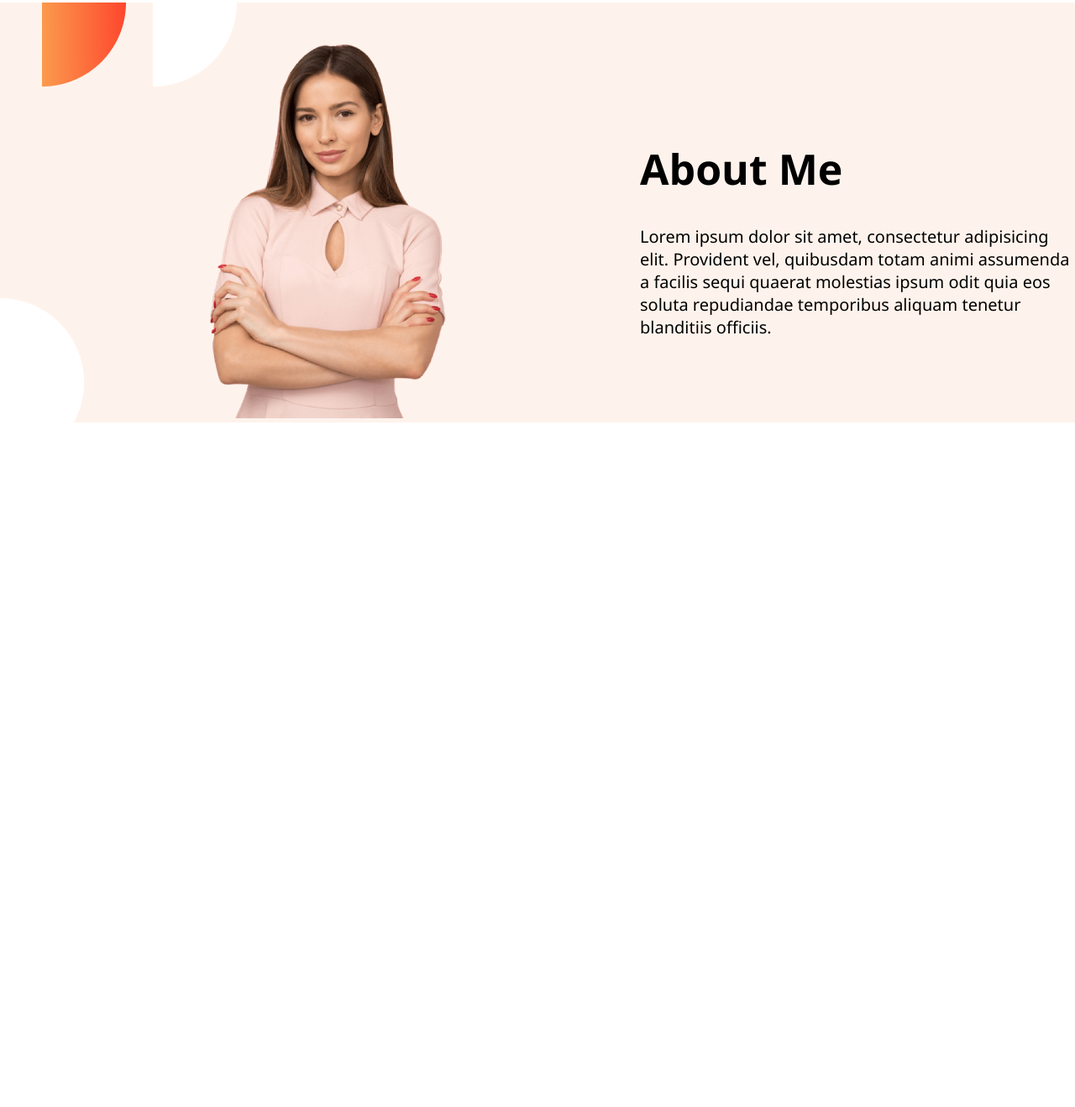
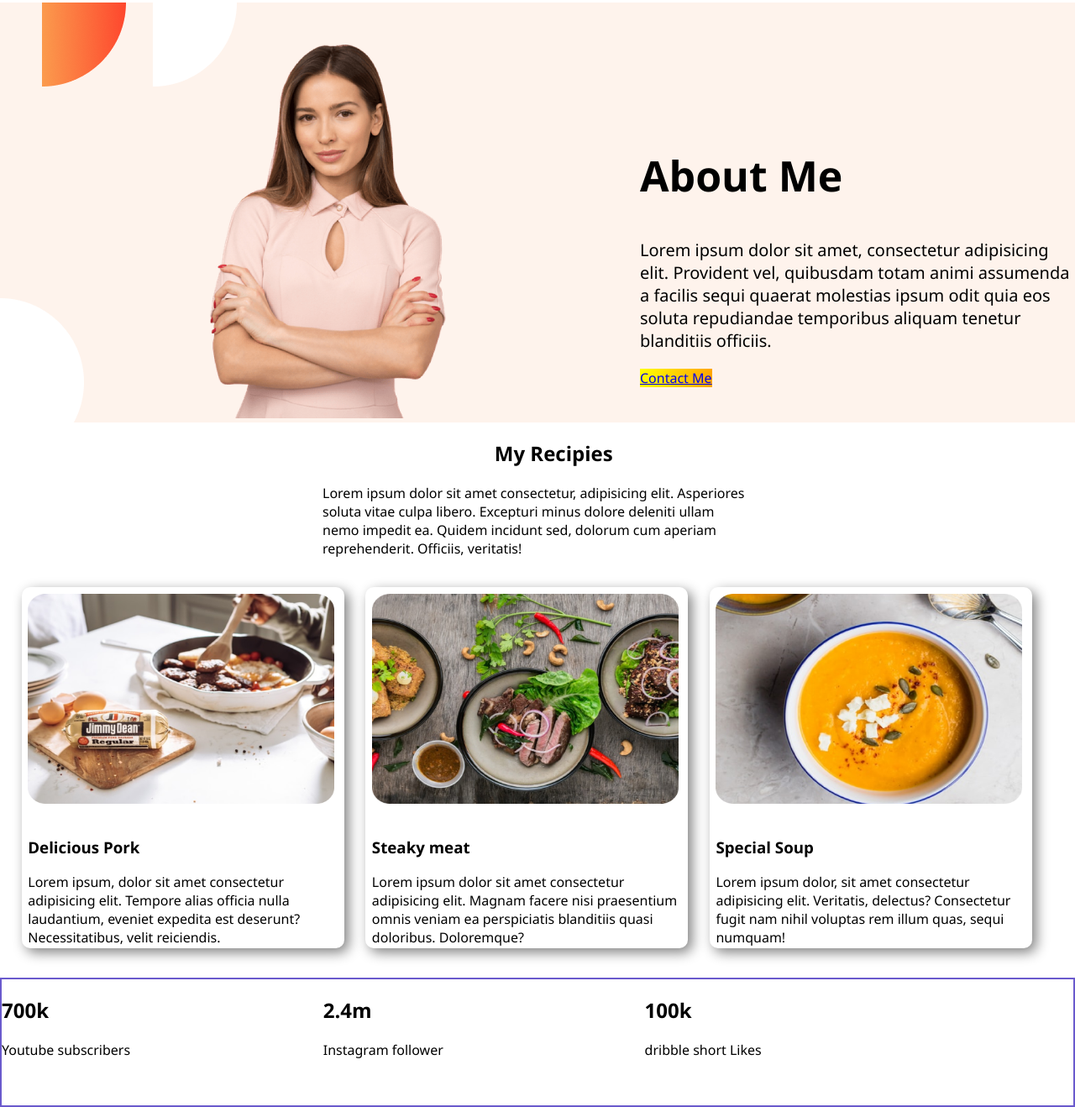
Before and after one commit to arifulislam5/food-network, a plain HTML site: page index.html in a window 1280 px wide. Shown: the part 617-1935 px from the top of the page at 84% size. Before the commit the page ends 1120 px from the top, so only its background shows below. Drawn offline with Linux system fonts and the light colour scheme.

Commit message:
most of the part is done

```diff
--- a/index.html
+++ b/index.html
@@ -15,15 +15,66 @@
         <div class="half-width first-section-second-width">
             <img id="first-section-image" src="images/Group 8425.png" alt="">
         </div>
-    </section>
-    <div class="second_section" >
+        </section>
+        <section>
+            <div class="second_section" >
         <div class="half-width second-section-first-width">
             <img id="second-section-image" src="images/Person Image.png" alt="">
         </div>
         <div class="half-width second-section-second-width">
             <h1>About Me</h1>
             <p>Lorem ipsum dolor sit amet, consectetur adipisicing elit. Provident vel, quibusdam totam animi assumenda a facilis sequi quaerat molestias ipsum odit quia eos soluta repudiandae temporibus aliquam tenetur blanditiis officiis.</p>
+            <a class="button" href="https://www.google.com" target="_blank" rel="noopener noreferrer">Contact Me</a>
         </div>
     </div>
+    </section>
+    <section class="my-receipe">
+        <h1>My Recipies</h1>
+        <p>Lorem ipsum dolor sit amet consectetur, adipisicing elit. Asperiores soluta vitae culpa libero. Excepturi minus dolore deleniti ullam nemo impedit ea. Quidem incidunt sed, dolorum cum aperiam reprehenderit. Officiis, veritatis!</p>
+    </section>
+    <section class="cardDeck">
+        <div class="card">
+            <div class="img">
+                <img class="card-img" src="images/pork.jpg" alt="">
+            </div>
+            <div class="description">
+                <h3>Delicious Pork</h3>
+                <p>Lorem ipsum, dolor sit amet consectetur adipisicing elit. Tempore alias officia nulla laudantium, eveniet expedita est deserunt? Necessitatibus, velit reiciendis.</p>
+            </div>
+        </div>
+        <div class="card">
+            <div class="img">
+                <img class="card-img" src="images/meat.jpg" alt="">
+            </div>
+            <div class="description">
+                <h3>Steaky meat</h3>
+                <p>Lorem ipsum dolor sit amet consectetur adipisicing elit. Magnam facere nisi praesentium omnis veniam ea perspiciatis blanditiis quasi doloribus. Doloremque?</p>
+            </div>
+        </div>
+        <div class="card">
+            <div class="img">
+                <img  class="card-img" src="images/cup.png" alt="">
+            </div>
+            <div class="description">
+                <h3>Special Soup</h3>
+                <p>Lorem ipsum dolor, sit amet consectetur adipisicing elit. Veritatis, delectus? Consectetur fugit nam nihil voluptas rem illum quas, sequi numquam!</p>
+            </div>
+        </div>
+    </section>
+    <section class="social-net">
+        <div class="follower">
+            <h1>700k</h1>
+            <p>Youtube subscribers</p>
+        </div>
+        <div class="follower">
+            <h1>2.4m</h1>
+            <p>Instagram follower</p>
+        </div>
+        <div class="follower">
+            <h1>100k</h1>
+            <p>dribble short Likes</p>
+        </div>
+    </section>
+
 </body>
 </html>
--- a/styles/style.css
+++ b/styles/style.css
@@ -60,7 +60,48 @@ body{
 .button{
 
     background-image: linear-gradient(90deg,yellow,orange);
-    height: 150px;
+    height: 50px;
     width: 80px;
 
 }
+.my-receipe{
+    width: 40%;
+    padding-left: 30%;
+    margin-top: 20px;
+    margin-bottom: 20px;
+}
+.my-receipe h1{
+    padding-left: 40%;
+}
+.cardDeck{
+    height: 400px;
+}
+.card{
+    width: 30%;
+    margin-left: 2%;
+    height: 430px;
+    margin-top: 15px;
+    box-shadow: 5px 5px 15px gray;
+    float: left;
+    border-radius: 10px;
+    margin-bottom: 30px;
+}
+.card-img{
+    height: 250px;
+    width: 95%;
+
+    padding: 2%;
+
+}
+.description{
+    padding: 2%;
+}
+.social-net{
+    border: 2px solid slateblue;
+    margin-top: 80px;
+    height: 150px;
+}
+.follower{
+    float: left;
+    width: 30%;
+}
```
Also changed, not shown: images/cup.png (added), images/meat.jpg (added), images/pork.jpg (added).
